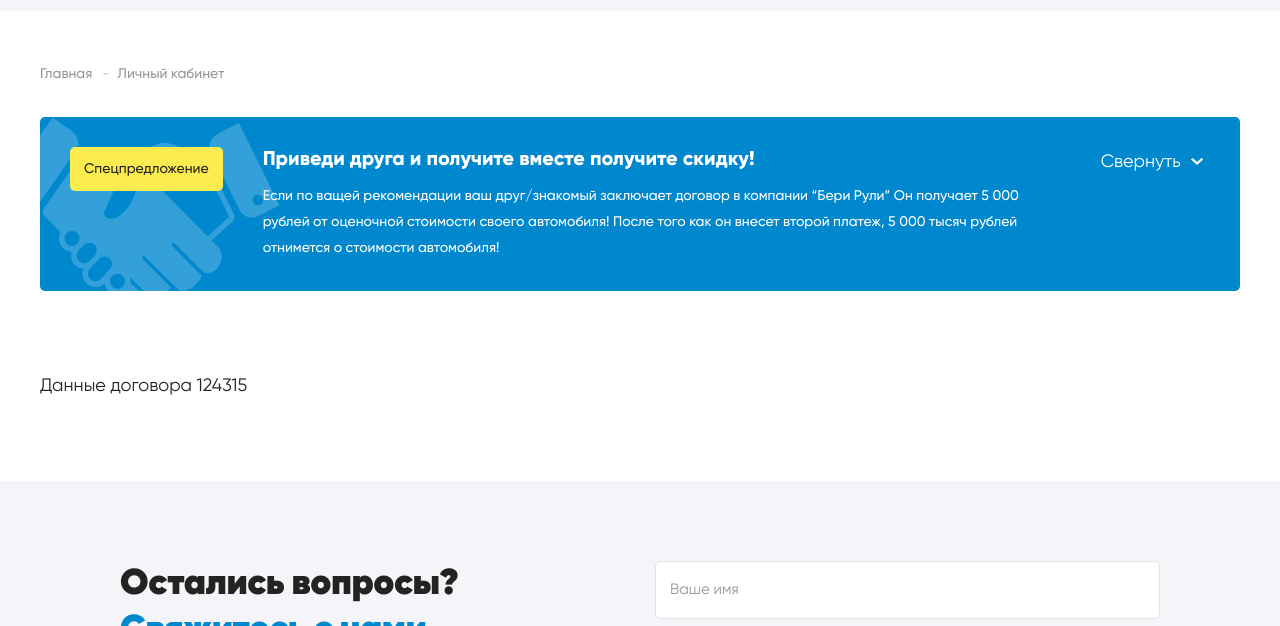
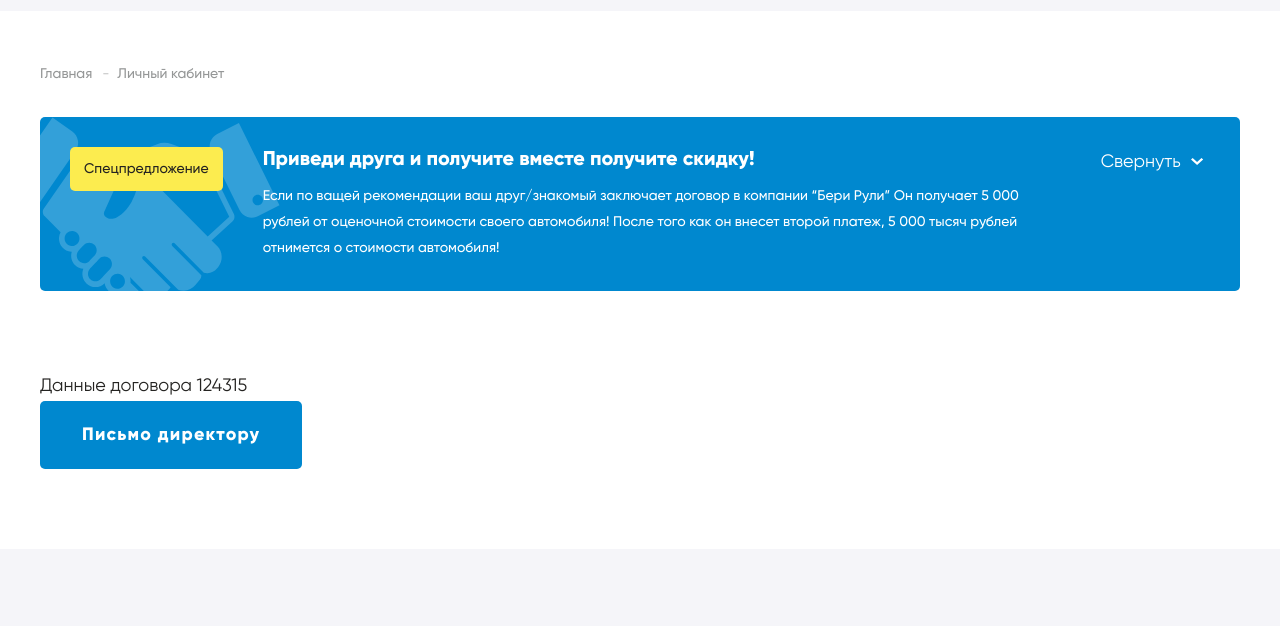
Before and after one commit to maratreason/beri-ruli, a website: page src/dublikaty.pug in a window 1280 px wide. Shown: the part 154-780 px from the top of the page. Drawn offline with nearby package versions, Linux system fonts and the light colour scheme; files that its build step writes are made by us from their sources.

Commit message:
create dublikaty.pug

```diff
--- a/src/dublikaty.pug
+++ b/src/dublikaty.pug
@@ -35,6 +35,7 @@
       .container
         .section-agreement__inner
           h2.section-agreement__title Данные договора 124315
+          button.btn Письмо директору
 
 
     section.section.section-question.section-gray
```
